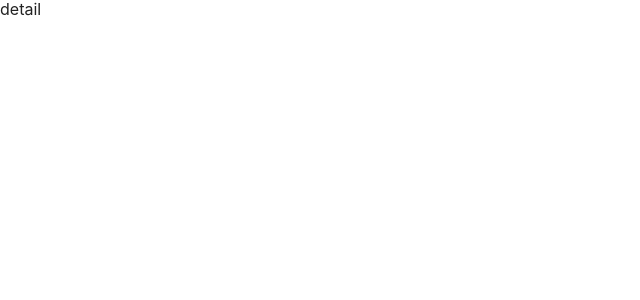
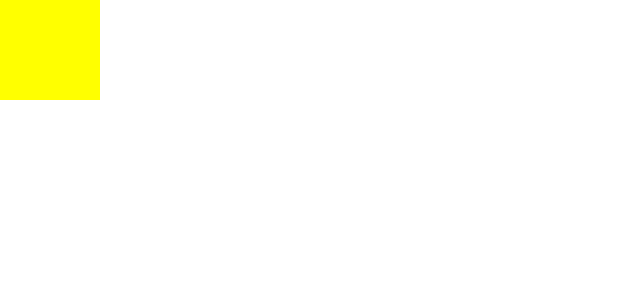
Before and after one commit to soob1008/sketchbook, a React (Create React App) app: page /#/lab/detail in a window 1280 px wide. Shown: the top 300 px of the page, without its empty margins (0-640 px from the left). Built offline with nearby package versions, Linux system fonts and the light colour scheme; a web font is replaced by a local one.

Commit message:
feat: react transition group 화면전환 적용

```diff
--- a/package.json
+++ b/package.json
@@ -23,6 +23,7 @@
     "react-redux": "^9.1.0",
     "react-router-dom": "^6.21.2",
     "react-scripts": "5.0.1",
+    "react-transition-group": "^4.4.5",
     "tsconfig-paths-webpack-plugin": "^4.1.0",
     "typescript": "^4.9.5",
     "web-vitals": "^2.1.4",
@@ -55,6 +56,7 @@
     ]
   },
   "devDependencies": {
+    "@types/react-transition-group": "^4.4.10",
     "gh-pages": "^6.1.1",
     "prettier": "^3.2.3"
   }
--- a/src/App.tsx
+++ b/src/App.tsx
@@ -1,6 +1,5 @@
 import React from "react";
-
-import { BrowserRouter, HashRouter, Route, Routes } from "react-router-dom";
+import { Route, Routes, useLocation } from "react-router-dom";
 import MainLayout from "./components/ui/layout/layout";
 import { ConfigProvider } from "antd";
 import { StyleProvider } from "@ant-design/cssinjs";
@@ -9,19 +8,27 @@ import { Global, ThemeProvider } from "@emotion/react";
 import { GlobalStyled } from "@styles/global";
 import { Provider } from "react-redux";
 import { reduxStore } from "@components/todo/redux/store";
-import { ROUTES } from "./route";
-import MainPage from "@pages/lab/mainPage";
-import DetailPage from "@pages/lab/detailPage";
+import { ROUTES, SERVICE_ROUTES, TRANSITION_ROUTES } from "./route";
+import RouteTransition from "@ui//RouteTransition";
+import styled from "@emotion/styled";
 
 function App() {
+  const location = useLocation();
+
   return (
     <ConfigProvider theme={antdTheme}>
       <StyleProvider>
         <ThemeProvider theme={theme}>
           <Provider store={reduxStore}>
             <Global styles={GlobalStyled} />
-            <HashRouter>
-              <Routes>
+            <RouteTransition
+              pathname={
+                TRANSITION_ROUTES.includes(location.pathname)
+                  ? location.pathname
+                  : null
+              }
+            >
+              <Routes location={location}>
                 {ROUTES.map((route) => (
                   <Route
                     path={route.path}
@@ -32,10 +39,11 @@ function App() {
                     }
                   />
                 ))}
-                <Route path="/lab" element={<MainPage />} />
-                <Route path="/lab/detail" element={<DetailPage />} />
+                {SERVICE_ROUTES.map((route) => (
+                  <Route path={route.path} element={<route.element />} />
+                ))}
               </Routes>
-            </HashRouter>
+            </RouteTransition>
           </Provider>
         </ThemeProvider>
       </StyleProvider>
@@ -44,3 +52,7 @@ function App() {
 }
 
 export default App;
+
+const TransitionRoute = styled(Route)`
+  position: absolute;
+`;
--- a/src/components/lab/header.tsx
+++ b/src/components/lab/header.tsx
@@ -43,7 +43,7 @@ const LogoIcon = () => {
       className="css-1qa5cvy"
       xmlns="http://www.w3.org/2000/svg"
       width="74"
-      height="30"
+      height="26"
       fill="none"
       viewBox="0 0 74 30"
     >
--- a/src/components/lab/itemList.tsx
+++ b/src/components/lab/itemList.tsx
@@ -25,7 +25,7 @@ const ItemList = () => {
           </span>
           <span className="title">
             영화에 나올 것 같은 <br />
-            부자집
+            부잣집
           </span>
         </Link>
       </Item>
@@ -84,7 +84,7 @@ const Item = styled("li")`
     border: 1px solid #e2e2e2;
     border-radius: 10px;
     img {
-      max-width: 100%;
+      width: 100%;
     }
   }
 `;
--- /dev/null
+++ b/src/components/ui/RouteTransition.tsx
@@ -0,0 +1,19 @@
+import { CSSTransition, TransitionGroup } from "react-transition-group";
+import { ReactJSXElement } from "@emotion/react/types/jsx-namespace";
+
+interface TransitionProps {
+  pathname: string | null;
+  children: ReactJSXElement;
+}
+
+const RouteTransition = ({ pathname, children }: TransitionProps) => {
+  return (
+    <TransitionGroup className={`transition-wrapper`}>
+      <CSSTransition key={pathname} classNames="right" timeout={500}>
+        {children}
+      </CSSTransition>
+    </TransitionGroup>
+  );
+};
+
+export default RouteTransition;
--- a/src/global.d.ts
+++ b/src/global.d.ts
@@ -2,3 +2,5 @@ interface Window {
   AudioContext: typeof AudioContext;
   webkitAudioContext: typeof AudioContext;
 }
+
+declare module "react-transition-group";
--- a/src/index.tsx
+++ b/src/index.tsx
@@ -3,13 +3,16 @@ import ReactDOM from "react-dom/client";
 import App from "./App";
 import "antd/dist/reset.css";
 import reportWebVitals from "./reportWebVitals";
+import { HashRouter } from "react-router-dom";
 
 const root = ReactDOM.createRoot(
   document.getElementById("root") as HTMLElement,
 );
 root.render(
   <React.StrictMode>
-    <App />
+    <HashRouter>
+      <App />
+    </HashRouter>
   </React.StrictMode>,
 );
 
--- a/src/pages/lab/detailPage.tsx
+++ b/src/pages/lab/detailPage.tsx
@@ -1,5 +1,15 @@
 const DetailPage = () => {
-  return <div>detail</div>;
+  return (
+    <div className="transition-container">
+      <div
+        style={{
+          width: "100px",
+          height: "100px",
+          backgroundColor: "yellow",
+        }}
+      ></div>
+    </div>
+  );
 };
 
 export default DetailPage;
--- a/src/pages/lab/mainPage.tsx
+++ b/src/pages/lab/mainPage.tsx
@@ -4,7 +4,7 @@ import ItemList from "@components/lab/itemList";
 
 const MainPage = () => {
   return (
-    <>
+    <div>
       <Header />
       <main>
         <div style={{ paddingTop: "50px" }}>
@@ -23,7 +23,7 @@ const MainPage = () => {
         </div>
       </main>
       <BottomMenu />
-    </>
+    </div>
   );
 };
 
--- a/src/route.ts
+++ b/src/route.ts
@@ -9,6 +9,8 @@ import MineSweeperListPage from "@pages/minesweeper/MineSweeperListPage";
 import MineSweeper1Page from "@pages/minesweeper/MineSweeper1Page";
 import PianoPage from "@pages/piano/PianoPage";
 import ResumePage from "@pages/ResumePage";
+import MainPage from "@pages/lab/mainPage";
+import DetailPage from "@pages/lab/detailPage";
 
 interface Route {
   path: string;
@@ -57,3 +59,16 @@ export const ROUTES: Route[] = [
     element: ResumePage,
   },
 ];
+
+export const TRANSITION_ROUTES = ["/lab/detail"];
+
+export const SERVICE_ROUTES = [
+  {
+    path: "/lab",
+    element: MainPage,
+  },
+  {
+    path: "/lab/detail",
+    element: DetailPage,
+  },
+];
--- a/src/styles/global.ts
+++ b/src/styles/global.ts
@@ -41,7 +41,46 @@ export const GlobalStyled = css`
     border: none;
     cursor: pointer;
   }
+
   a {
     text-decoration: none;
   }
+
+  .transition-wrapper {
+    position: relative;
+    overflow: hidden;
+    height: calc(1vh * 100);
+    width: 100vw;
+  }
+
+  .right-enter {
+    transform: translateX(100%);
+  }
+
+  .right-enter-active {
+    z-index: 1;
+    transform: translateX(0);
+    transition: transform 300ms;
+  }
+
+  .right-exit {
+    transform: translateX(-100%);
+  }
+
+  .right-exit-active {
+    transform: translateX(-100%);
+    transition: transform 300ms;
+  }
+
+  .transitions-wrapper-left > .right-exit-active,
+  .transitions-wrapper-left > .left-exit-active {
+    transform: translateX(100%);
+    transition: transform 300ms ease-out;
+  }
+
+  .transition-container {
+    position: absolute;
+    width: 100vw;
+    height: 100vh;
+  }
 `;
```
Also changed, not shown: src/index.css (added), 1 other file (tests, documents, lock files or other folders).
